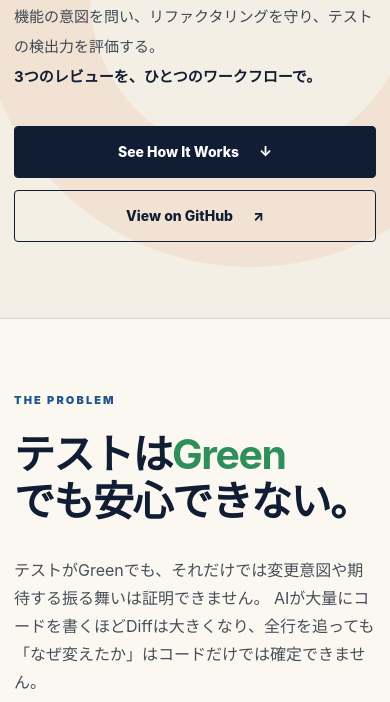
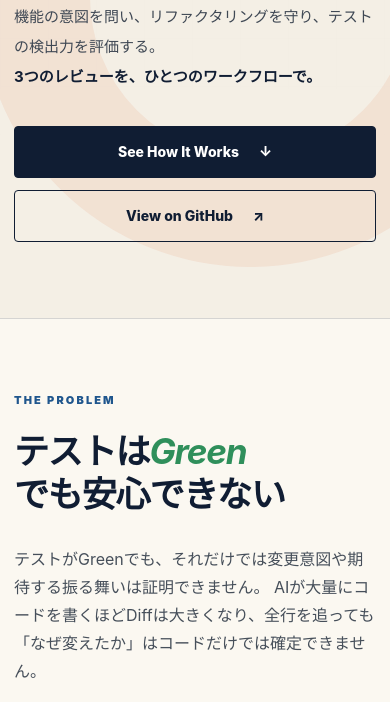
Before and after one commit to Shogo1222/socratic, a plain HTML site: page site/index.html in a window 390 px wide. Shown: the part 365-1067 px from the top of the page. Drawn offline with Linux system fonts and the light colour scheme; files whose address does not match are found by name.

Commit message:
Restore full green test heading

```diff
--- a/site/index.html
+++ b/site/index.html
@@ -21,7 +21,7 @@
     <meta name="twitter:card" content="summary_large_image">
     <title>Socratic — AI生成PRのレビューを、重要な判断に集中させる</title>
     <link rel="icon" href="assets/socratic-logo.png" type="image/png">
-    <link rel="stylesheet" href="styles.css?v=20260722-1605">
+    <link rel="stylesheet" href="styles.css?v=20260722-1610">
     <script src="script.js" defer></script>
   </head>
   <body>
@@ -69,7 +69,7 @@
         <div class="shell problem-grid">
           <div>
             <p class="section-kicker">THE PROBLEM</p>
-            <h2 class="balanced-heading problem-heading"><span>テストは<em class="green-word">Green</em></span>でも安心できない。</h2>
+            <h2 class="balanced-heading problem-heading"><span>テストは<em class="green-word">Green</em></span><span>でも安心できない</span></h2>
           </div>
           <div class="problem-copy">
             <p>
--- a/site/styles.css
+++ b/site/styles.css
@@ -188,8 +188,9 @@ h1 span { color: var(--orange); }
 h2 { margin-bottom: 0; font-size: clamp(36px, 4.8vw, 62px); }
 .balanced-heading { font-size: clamp(38px, 4vw, 54px); overflow-wrap: normal; word-break: keep-all; }
 .balanced-heading span { display: block; white-space: nowrap; }
-.problem-heading { font-size: clamp(40px, 5vw, 68px); }
-.green-word { color: #2f8f5b; font-style: normal; }
+.problem-heading { font-size: clamp(36px, 4.3vw, 58px); }
+.problem-heading span + span { margin-top: .08em; }
+.green-word { color: #2f8f5b; font-style: italic; }
 .problem-copy { padding-top: 34px; color: #464f5a; font-size: 16px; }
 .problem-copy p { margin: 0 0 20px; }
 .problem-answer { padding-left: 20px; border-left: 3px solid var(--orange); color: var(--ink); font-weight: 800; }
@@ -401,7 +402,7 @@ footer { padding: 58px 0; }
   .product-headline strong { margin-top: 10px; font-size: clamp(39px, 10.5vw, 51px); }
   .hero-lead { font-size: 15px; }
   .balanced-heading { font-size: clamp(32px, 10vw, 44px); }
-  .problem-heading { font-size: clamp(34px, 10.5vw, 48px); }
+  .problem-heading { font-size: clamp(31px, 9vw, 42px); }
   .hero-actions { align-items: stretch; flex-direction: column; }
   .button { width: 100%; }
   .review-card { transform: none; }
```
